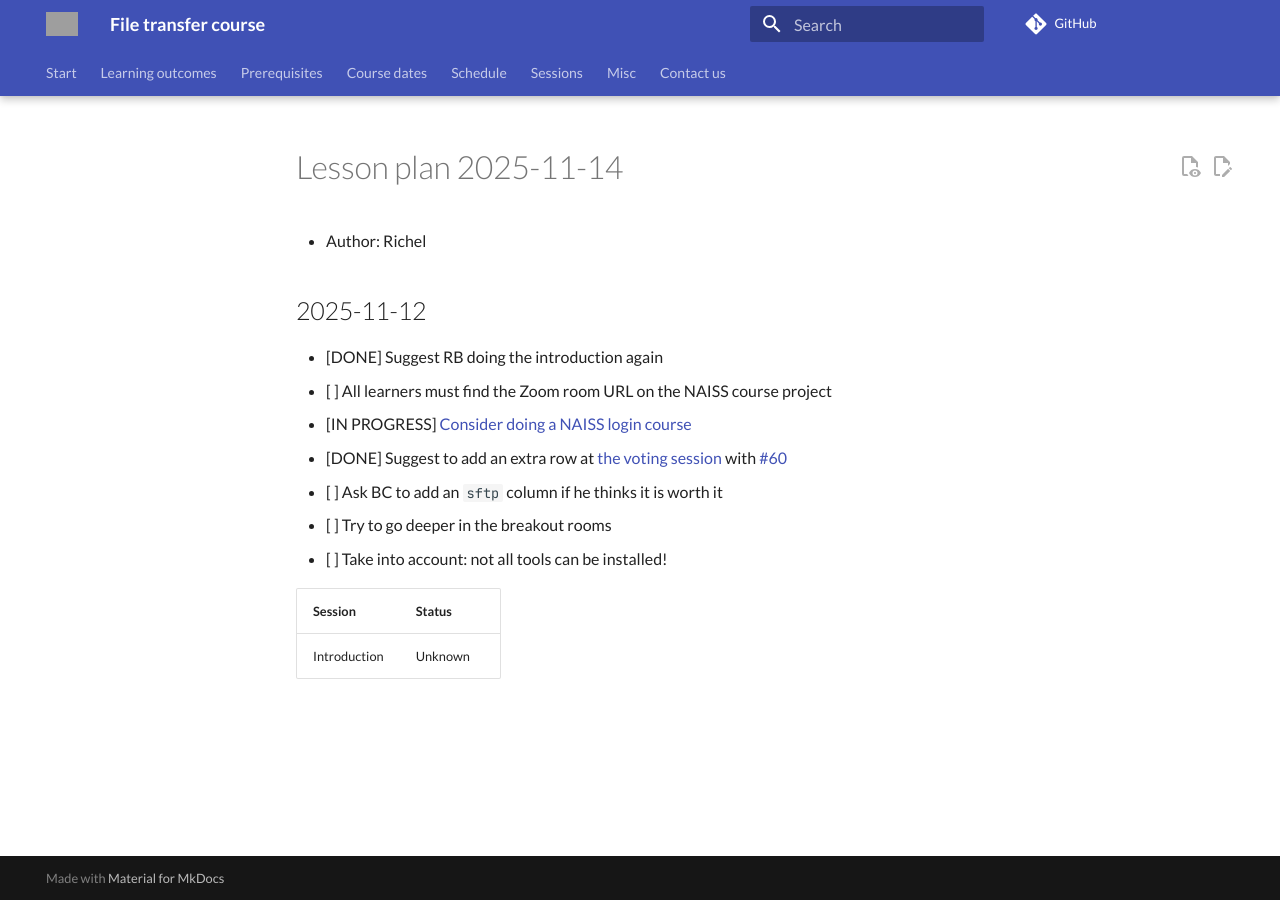
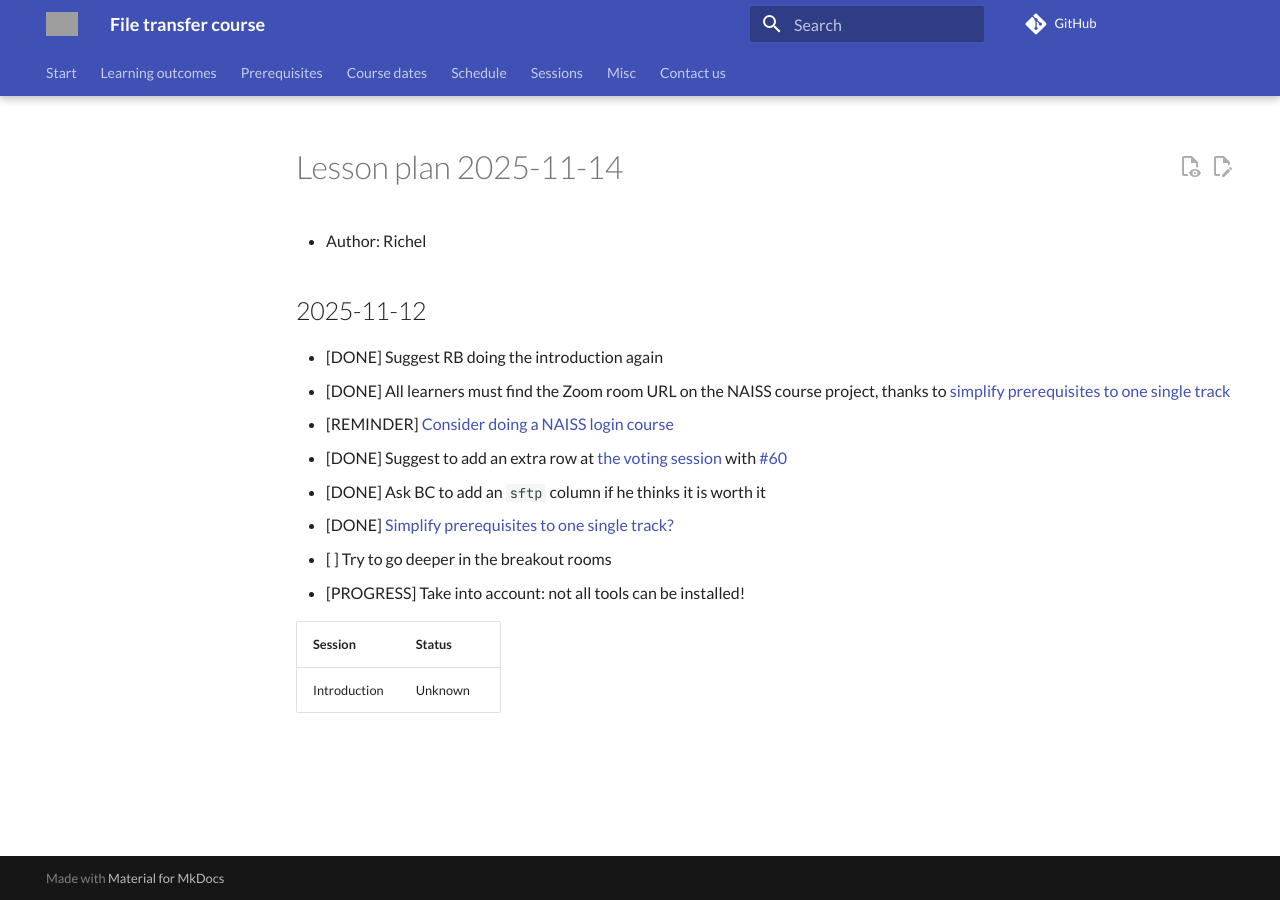
Before and after one commit to UPPMAX/naiss_file_transfer_course, an MkDocs documentation site: the page built from docs/lesson_plans/20251114/README.md, in a window 1280 px wide. Built offline with MkDocs 1.6.1 and Material for MkDocs 9.7.7, drawn with Linux system fonts in a browser that asks for light colours; comment, search, counter and statistics services are not loaded; grey boxes are pictures that could not be loaded.

```diff
--- a/docs/lesson_plans/20251114/README.md
+++ b/docs/lesson_plans/20251114/README.md
@@ -5,15 +5,16 @@
 ## 2025-11-12
 
 - [DONE] Suggest RB doing the introduction again
-- [ ] All learners must find the Zoom room URL on the NAISS course project
-- [IN PROGRESS] [Consider doing a NAISS login course](https://github.com/UPPMAX/naiss_file_transfer_course/issues/66)
-
+- [DONE] All learners must find the Zoom room URL on the NAISS course project,
+  thanks to [simplify prerequisites to one single track](https://github.com/UPPMAX/naiss_file_transfer_course/issues/67)
+- [REMINDER] [Consider doing a NAISS login course](https://github.com/UPPMAX/naiss_file_transfer_course/issues/66)
 - [DONE] Suggest to add an extra row at
   [the voting session](https://uppmax.github.io/naiss_file_transfer_course/sessions/vote/)
   with [#60](https://github.com/UPPMAX/naiss_file_transfer_course/issues/60)
-- [ ] Ask BC to add an `sftp` column if he thinks it is worth it
+- [DONE] Ask BC to add an `sftp` column if he thinks it is worth it
+- [DONE] [Simplify prerequisites to one single track?](https://github.com/UPPMAX/naiss_file_transfer_course/issues/67)
 - [ ] Try to go deeper in the breakout rooms
-- [ ] Take into account: not all tools can be installed!
+- [PROGRESS] Take into account: not all tools can be installed!
 
 Session     |Status
 ------------|-------
```
Also changed, not shown: docs/faq/README.md (+35 -0 lines), docs/reflections/20250905/README.md (+2 -2 lines).
